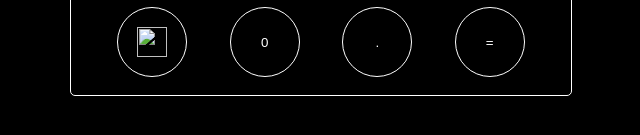
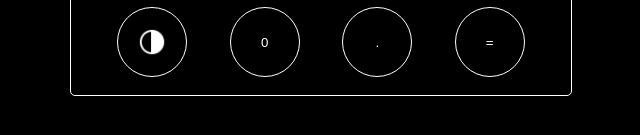
Before and after one commit to Ken-aky/Calculator, a plain HTML site: page index.html in a window 1280 px wide. Shown: the part 545-680 px from the top of the page, 319-959 px from the left. Drawn offline with Linux system fonts and the light colour scheme; the site is published under a folder, as on GitHub Pages, so addresses that start at the root find nothing.

Commit message:
Icon Fix

```diff
--- a/index.html
+++ b/index.html
@@ -20,7 +20,7 @@
                     <button onclick="getNumber(this)">7</button>
                     <button onclick="getNumber(this)">4</button>
                     <button onclick="getNumber(this)">1</button>
-                    <button onclick="colorSwitch()"><img src="/Images/light.png" class="SwitchIcon"></button>
+                    <button onclick="colorSwitch()"><img src="Images/light.png" class="SwitchIcon"></button>
                 </div>
                 <div class="column">
                     <button onclick="signChange()">+/-</button>
```
